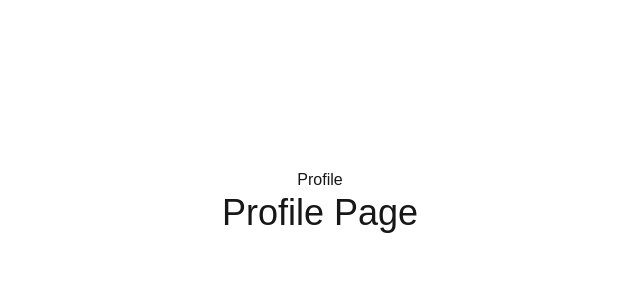
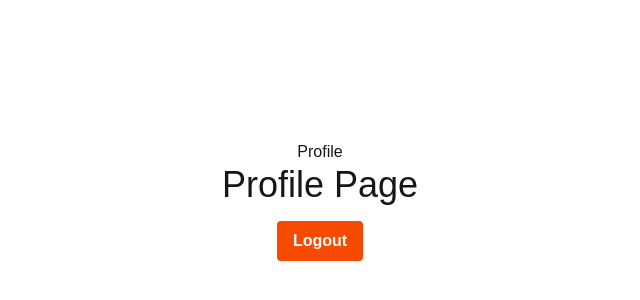
Before and after one commit to MANMOHAN4/Full-stack-Authentication-system-with-MongoDB-in-NextJS, a Next.js app: page /profile in a window 1280 px wide. Shown: the part 200-500 px from the top of the page, without its empty margins (320-960 px from the left). Built offline with nearby package versions, Linux system fonts and the light colour scheme.

Commit message:
add logout button and its functionality in profile page

```diff
--- a/src/app/profile/page.tsx
+++ b/src/app/profile/page.tsx
@@ -1,9 +1,34 @@
+"use client";
+import axios from "axios";
+import Link from "next/link";
+import toast from "react-hot-toast";
+import { useRouter } from "next/navigation";
+
 export default function ProfilePage() {
+  const router = useRouter();
+
+  const logout = async () => {
+    try {
+      const response = await axios.get("/api/users/logout");
+      toast.success("Logged-Out Successfully");
+      router.push("/login");
+    } catch (error: any) {
+      console.log(error.message);
+      toast.error(error.message);
+    }
+  };
+
   return (
     <div className="flex flex-col items-center justify-center min-h-screen py-2">
       <h1>Profile</h1>
       <hr />
       <p className="text-4xl">Profile Page</p>
+      <button
+        onClick={logout}
+        className="bg-orange-600 mt-4 hover:bg-orange-800 text-white font-bold py-2 px-4 rounded"
+      >
+        Logout
+      </button>
     </div>
   );
 }
```
